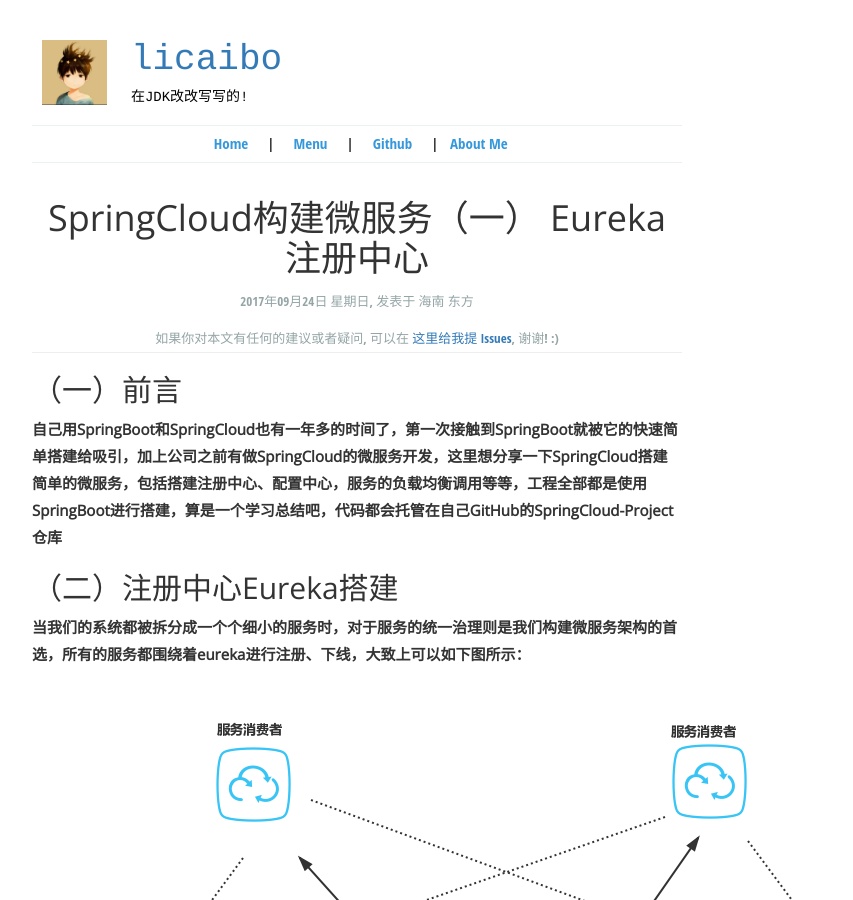
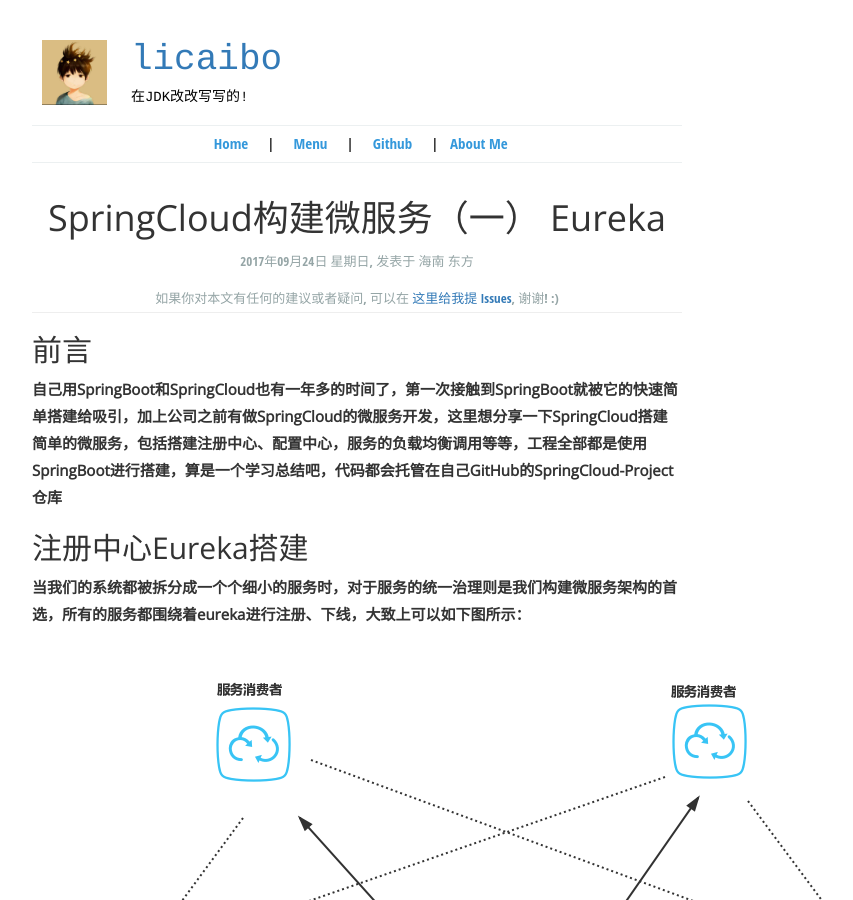
Before and after one commit to lcbbcl/licaibo.github.io, a Jekyll site: the page built from _posts/2017-09-24-SpringCloud(一).md, in a window 1280 px wide and 900 px high. Shown: the whole window, without its empty margins (283-1136 px from the left). Built offline with Jekyll 4.4.1, drawn with Linux system fonts in a browser that asks for light colours.

```diff
--- a/_posts/2017-09-24-SpringCloud(一).md
+++ b/_posts/2017-09-24-SpringCloud(一).md
@@ -1,19 +1,21 @@
 ---
 layout: post_layout
-title: SpringCloud构建微服务（一） Eureka注册中心
+title: SpringCloud构建微服务（一） Eureka
 time: 2017年09月24日 星期日
 location: 海南 东方
 pulished: true
 ---
 
-## （一）前言
+## 前言
 **自己用SpringBoot和SpringCloud也有一年多的时间了，第一次接触到SpringBoot就被它的快速简单搭建给吸引，加上公司之前有做SpringCloud的微服务开发，这里想分享一下SpringCloud搭建简单的微服务，包括搭建注册中心、配置中心，服务的负载均衡调用等等，工程全部都是使用SpringBoot进行搭建，算是一个学习总结吧，代码都会托管在自己GitHub的SpringCloud-Project仓库**
 
-##  （二）注册中心Eureka搭建
+## 注册中心Eureka搭建
 **当我们的系统都被拆分成一个个细小的服务时，对于服务的统一治理则是我们构建微服务架构的首选，所有的服务都围绕着eureka进行注册、下线，大致上可以如下图所示：**
 ![cmd-markdown-logo](https://licaibo.github.io/assets/img/eureka.png)
 
+
                       摘自 【Spring Cloud微服务实战】 - 翟永超
+
 
 
 
```
